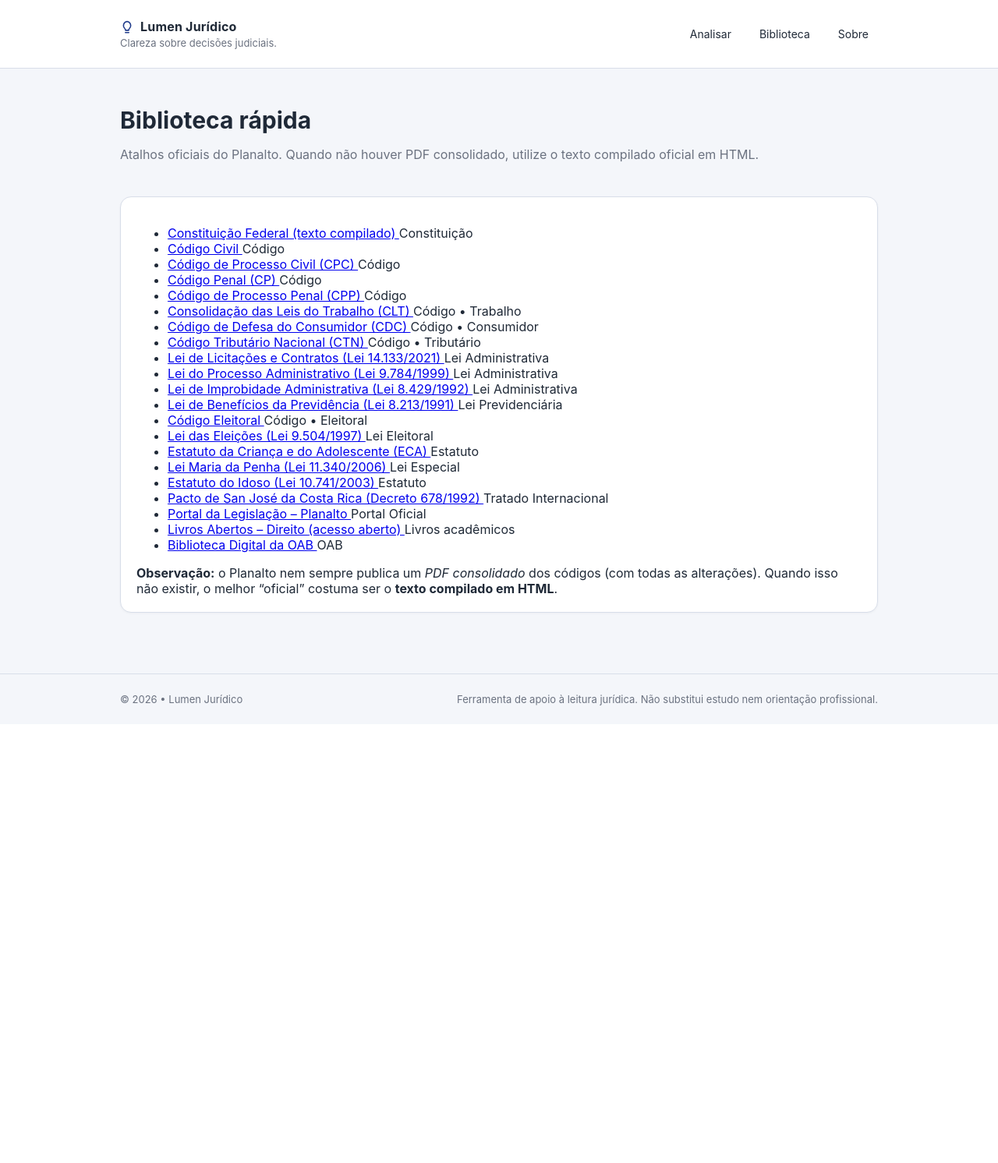
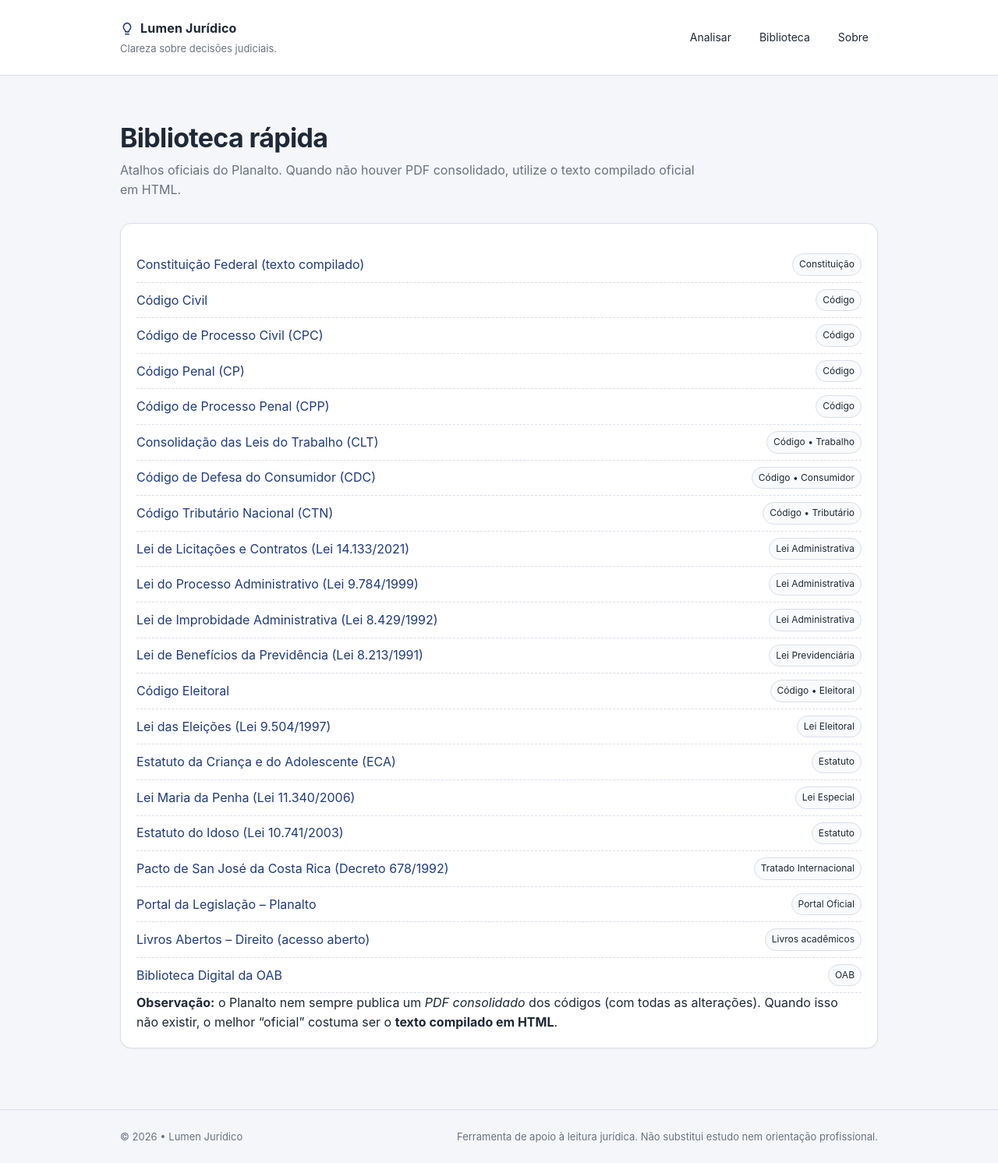
Before and after one commit to sabrinaandraderocha-cmyk/lumen-juridico, a Flask app: page /biblioteca in a window 1280 px wide. Shown: the whole page at 78% size. Before the commit the page ends 905 px from the top, so only its background shows below. Run offline with Flask 3, Linux system fonts and the light colour scheme.

Commit message:
Update style.css

```diff
--- a/static/style.css
+++ b/static/style.css
@@ -26,9 +26,10 @@
 
 body{
   margin:0;
-  font-family: "Inter", system-ui, -apple-system, Segoe UI, Roboto, Arial, sans-serif;
+  font-family:"Inter", system-ui, -apple-system, Segoe UI, Roboto, Arial, sans-serif;
   background:var(--bg);
   color:var(--text);
+  line-height:1.55;
 }
 
 /* =========================
@@ -115,21 +127,63 @@ body{
 }
 
 /* =========================
-   HEADINGS
+   HERO
    ========================= */
 
 .hero{
-  padding:24px 0 10px;
+  padding:26px 0 12px;
 }
 
 .hero h1{
-  margin:0 0 8px;
-  font-size:30px;
+  margin:10px 0 6px;
+  font-size:34px;
   font-weight:700;
+  letter-spacing:-0.02em;
+  line-height:1.15;
 }
+
+.hero .lead{
+  font-size:16px;
+  margin-top:12px;
+  line-height:1.6;
+}
+
+.hero .muted{
+  margin-top:10px;
+  max-width:760px;
+}
+
+.hero-badge{
+  display:inline-flex;
+  align-items:center;
+  gap:8px;
+  padding:6px 10px;
+  border-radius:999px;
+  border:1px solid var(--border);
+  background:#f9fafb;
+  font-size:12px;
+  color:#334155;
+  width:fit-content;
+}
+
+.hero-badge .dot{
+  width:8px;
+  height:8px;
+  border-radius:999px;
+  background:var(--accent);
+  display:inline-block;
+}
+
+/* =========================
+   TEXTOS
+   ========================= */
 
 .muted{
   color:var(--muted);
+}
+
+p{
+  margin:0;
 }
 
 /* =========================
@@ -223,7 +305,48 @@ textarea:focus{
 }
 
 /* =========================
-   TEXTOS / BLOCOS
+   LISTAS / LINKS
+   ========================= */
+
+ul{
+  padding-left:18px;
+  margin:8px 0 0;
+}
+
+.links{
+  list-style:none;
+  padding:0;
+  margin:10px 0 0;
+}
+
+.links li{
+  display:flex;
+  justify-content:space-between;
+  align-items:center;
+  gap:10px;
+  padding:8px 0;
+  border-bottom:1px dashed var(--border);
+}
+
+.links a{
+  text-decoration:none;
+  color:var(--accent);
+}
+
+.links a:hover{
+  text-decoration:underline;
+}
+
+.pill{
+  font-size:12px;
+  padding:4px 8px;
+  border-radius:999px;
+  border:1px solid var(--border);
+  background:#f9fafb;
+}
+
+/* =========================
+   BLOCOS DE TEXTO
    ========================= */
 
 .pre{
```
Also changed, not shown: other parts of static/style.css (+51 -23 lines).
